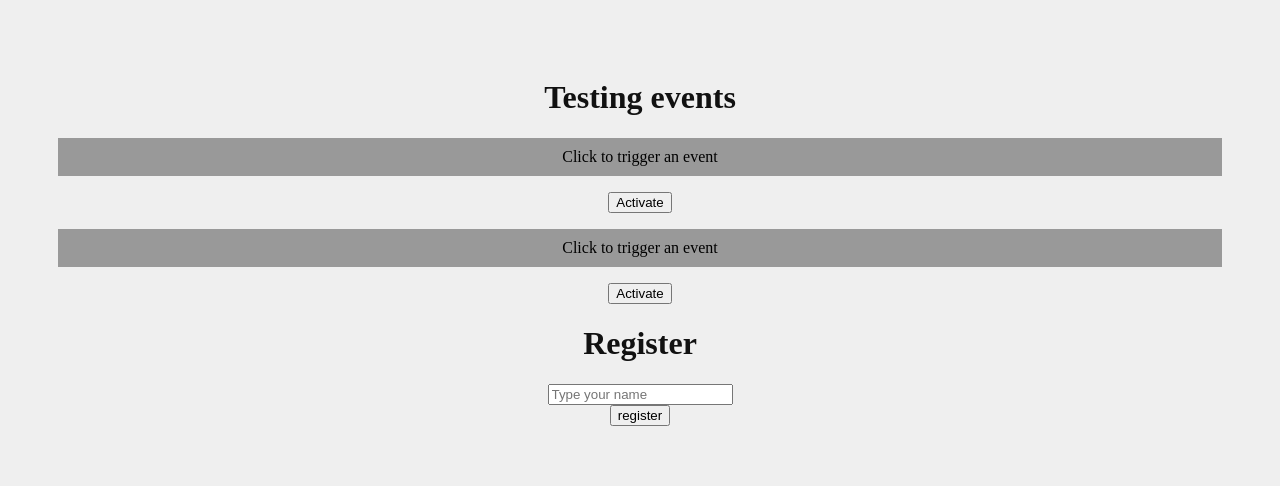
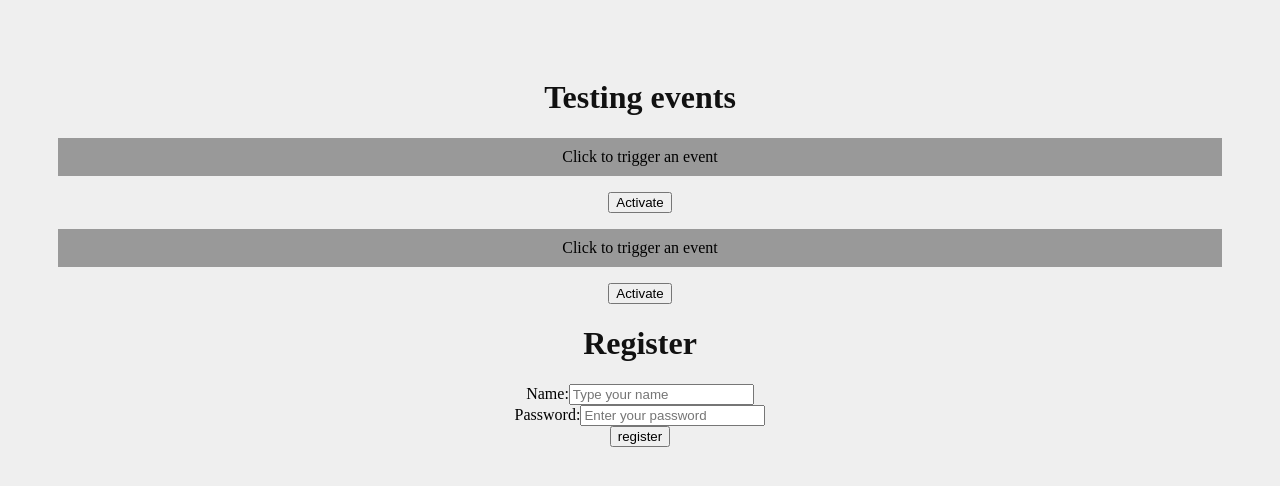
Before and after one commit to Ravelos/My-app, a React (Create React App) app: page / in a window 1280 px wide. Shown: the top 486 px of the page. Built offline with nearby package versions, Linux system fonts and the light colour scheme.

Commit message:
working useState in form component

```diff
--- a/src/components/Form.js
+++ b/src/components/Form.js
@@ -1,14 +1,42 @@
+import {useState} from 'react'
+
 function Form(){
     function registerUser(e){
         e.preventDefault()
-        console.log('The user was registered')
+        // console.log(name)
+        // console.log(password)
+        // console.log('The user was registered')
+        console.log(`user ${name} was register with this ${password}`)
     }
+
+    const [name, setName] = useState()
+    const [password, setPassword] = useState()
+
+
     return(
         <div>
             <h1>Register</h1>
             <form onSubmit={registerUser}>
                 <div>
-                    <input type="text" placeholder="Type your name"/>
+                    <label htmlFor="name">Name:</label>
+                    <input
+                      type="text"
+                      id="name"
+                      name="name"
+                      placeholder="Type your name"
+                      //value={name}
+                      onChange={(e) => setName(e.target.value)}
+                    />
+                </div>
+                <div>
+                    <label htmlFor="password">Password:</label>
+                    <input
+                     type="password"
+                     id="password"
+                     name="password"
+                     placeholder="Enter your password"
+                     onChange={(e)=>setPassword(e.target.value)}
+                    />
                 </div>
                 <div>
                 <input type="submit" value="register"/>
```
